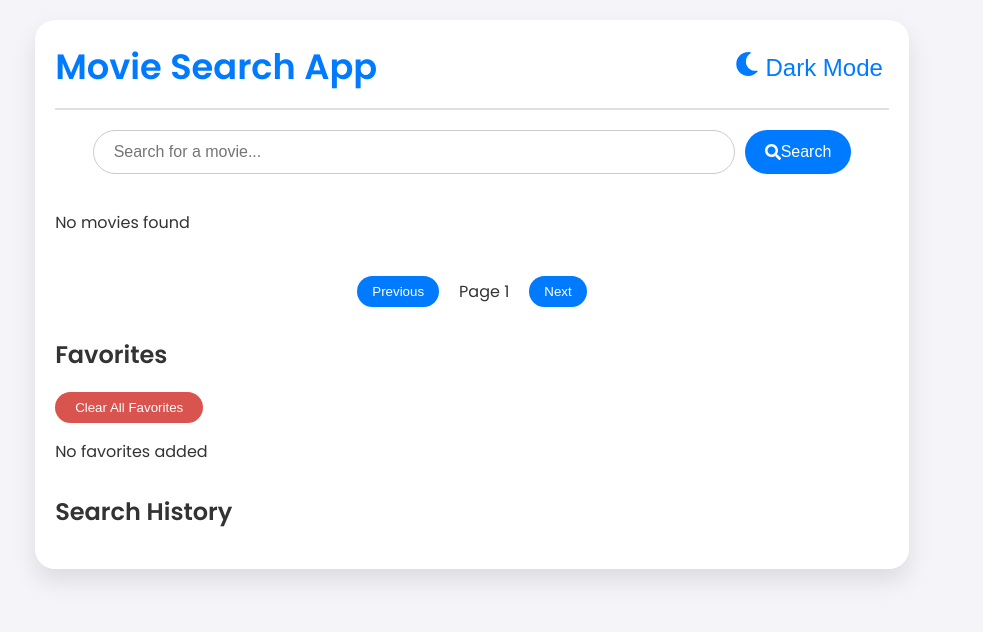
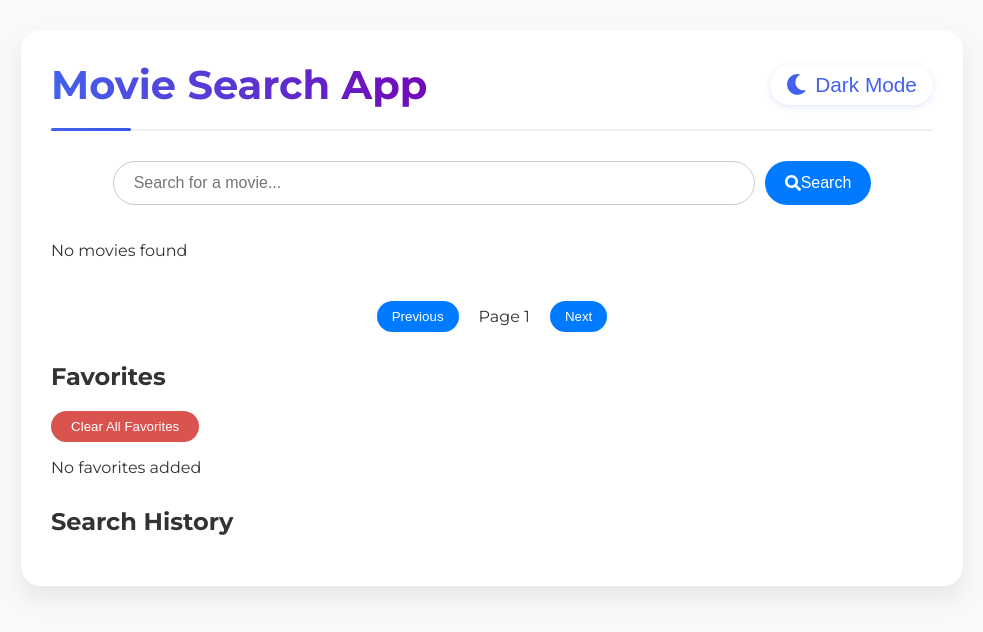
Before and after one commit to RensithUdara/movie-search-app, a React (Create React App) app: page / in a window 1280 px wide. Shown: the top 632 px of the page, without its empty margins (208-1191 px from the left). Built offline with nearby package versions, Linux system fonts and the light colour scheme.

Commit message:
refactor App.css for improved styling and dark mode support

```diff
--- a/src/App.css
+++ b/src/App.css
@@ -1,14 +1,16 @@
+@import url('https://fonts.googleapis.com/css2?family=Montserrat:wght@400;500;600;700&display=swap');
+
 body {
   margin: 0;
   padding: 0;
-  font-family: 'Poppins', sans-serif;
-  background-color: #f4f4f9;
+  font-family: 'Montserrat', sans-serif;
+  background-color: #f9f9fc;
   color: #333;
   display: flex;
   justify-content: center;
   align-items: flex-start;
   min-height: 100vh;
-  transition: background-color 0.3s, color 0.3s;
+  transition: all 0.3s ease;
 }
 
 .dark-mode {
@@ -20,52 +22,86 @@ body {
   width: 100%;
   max-width: 1400px;
   border-radius: 20px;
-  box-shadow: 0 12px 24px rgba(0, 0, 0, 0.1);
+  box-shadow: 0 12px 24px rgba(0, 0, 0, 0.08);
   background-color: #ffffff;
-  padding: 20px;
-  margin: 20px;
-  transition: background-color 0.3s, width 0.3s, padding 0.3s;
+  padding: 30px;
+  margin: 30px;
+  transition: all 0.3s ease;
 }
 
 .dark-mode .app-frame {
   background-color: #1e1e1e;
-  box-shadow: 0 12px 24px rgba(255, 255, 255, 0.1);
+  box-shadow: 0 12px 24px rgba(0, 0, 0, 0.3);
 }
 
 .app-header {
   display: flex;
   justify-content: space-between;
   align-items: center;
-  border-bottom: 2px solid #e0e0e0;
-  padding-bottom: 15px;
-  margin-bottom: 15px;
+  border-bottom: 2px solid #f0f0f0;
+  padding-bottom: 20px;
+  margin-bottom: 30px;
+  position: relative;
+}
+
+.app-header::after {
+  content: '';
+  position: absolute;
+  bottom: -2px;
+  left: 0;
+  width: 80px;
+  height: 3px;
+  background: linear-gradient(90deg, #4361ee, #3a56e8);
+  border-radius: 3px;
 }
 
 .dark-mode .app-header {
-  border-bottom: 2px solid #333;
+  border-bottom: 2px solid #2c2c3a;
 }
 
 h1 {
-  font-size: 2.2rem;
+  font-size: 2.5rem;
   margin: 0;
-  color: #007bff;
+  font-weight: 700;
+  background: linear-gradient(90deg, #4361ee, #7209b7);
+  -webkit-background-clip: text;
+  -webkit-text-fill-color: transparent;
+  position: relative;
 }
 
 .dark-mode h1 {
-  color: #90caf9;
+  background: linear-gradient(90deg, #4cc9f0, #90caf9);
+  -webkit-background-clip: text;
+  -webkit-text-fill-color: transparent;
 }
 
 .dark-mode-toggle {
   background: transparent;
   border: none;
-  color: #007bff;
-  font-size: 1.5rem;
+  color: #4361ee;
+  font-size: 1.3rem;
   cursor: pointer;
-  transition: color 0.3s;
+  transition: all 0.3s;
+  display: flex;
+  align-items: center;
+  gap: 8px;
+  padding: 8px 16px;
+  border-radius: 30px;
+  box-shadow: 0 2px 6px rgba(67, 97, 238, 0.15);
+}
+
+.dark-mode-toggle:hover {
+  transform: translateY(-3px);
+  box-shadow: 0 4px 12px rgba(67, 97, 238, 0.25);
 }
 
 .dark-mode .dark-mode-toggle {
   color: #90caf9;
+  box-shadow: 0 2px 6px rgba(144, 202, 249, 0.15);
+}
+
+.dark-mode .dark-mode-toggle:hover {
+  box-shadow: 0 4px 12px rgba(144, 202, 249, 0.25);
 }
 
 .search-container {
```
